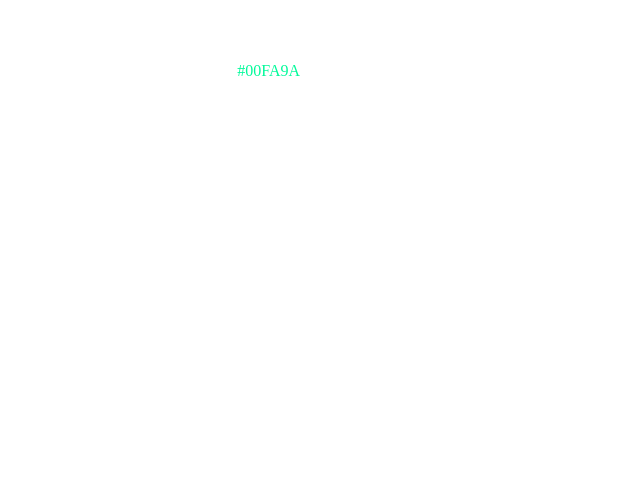
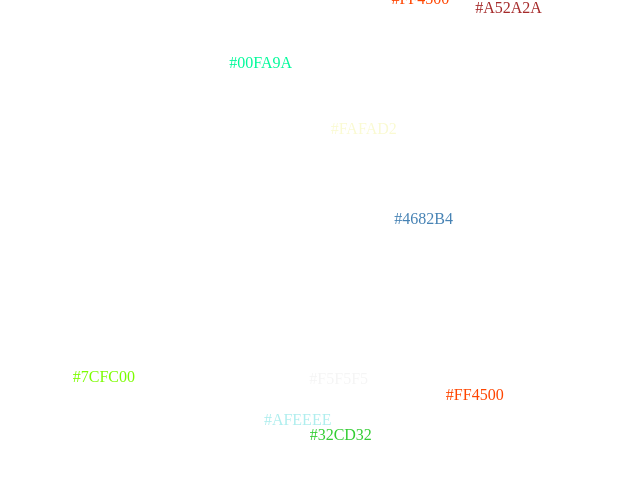
Before and after one commit to anvaka/vivasvg, a website with bundled scripts: page demo/index.html in a window 1280 px wide. Shown: the whole page, without its empty margins (0-640 px from the left). Built offline with nearby package versions, Linux system fonts and the light colour scheme.

Commit message:
Updated styles

```diff
--- a/demo/index.html
+++ b/demo/index.html
@@ -3,10 +3,12 @@
   <head>
     <meta http-equiv="content-type" content="text/html; charset=utf-8" />
     <title>Basic example</title>
+    <style type="text/css" media="all">
+      body { position: absolute; width: 100%; height: 100%; margin: 0; padding: 0 }
+    </style>
   </head>
   <body>
-
-    <svg id='scene'>
+    <svg id='scene' style="width:100%; height:100%">
       <items source="{{points}}">
         <text x="{{x}}" y="{{y}}" fill="{{color}}">{{color}}</text>
       </items>
```
